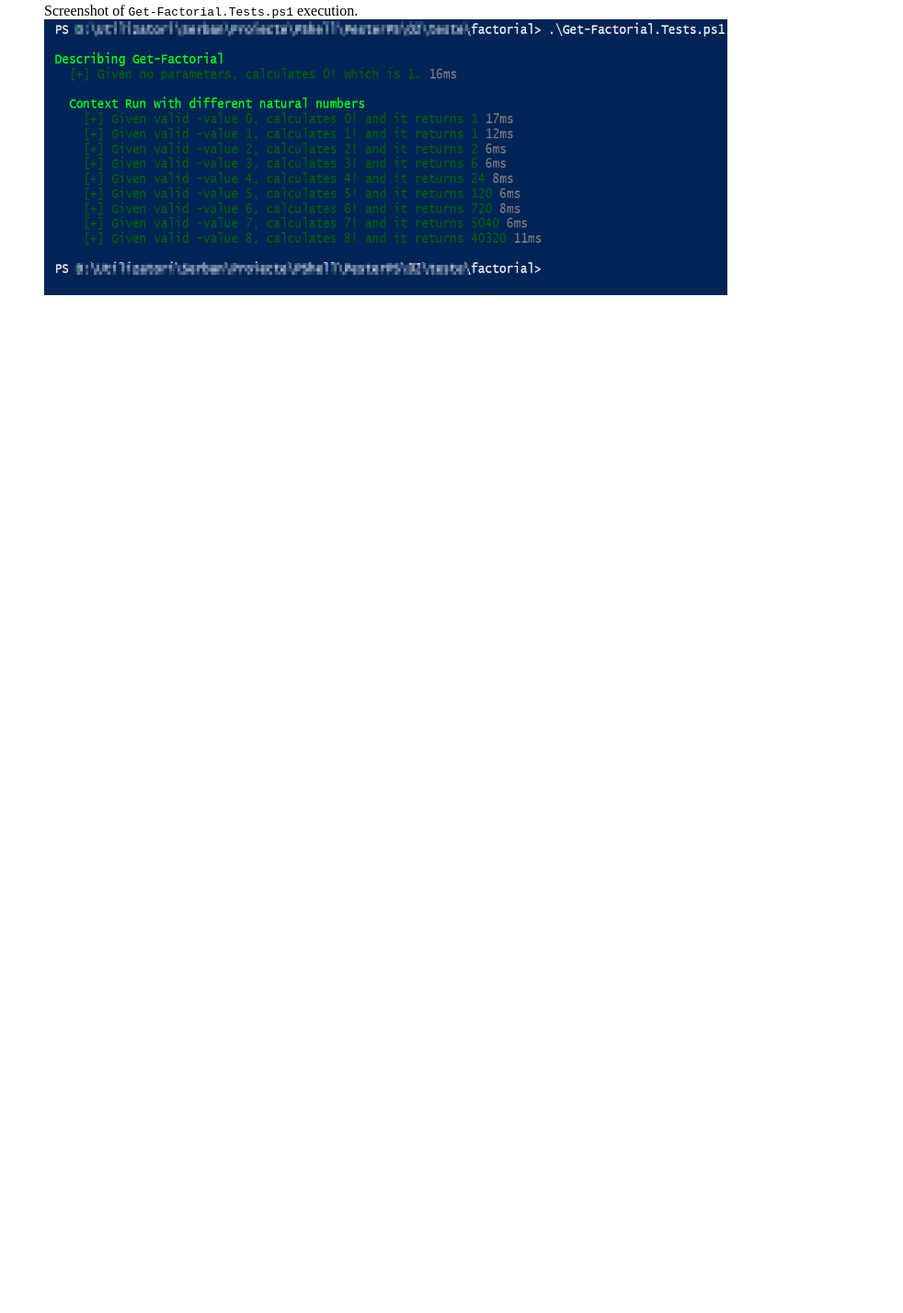
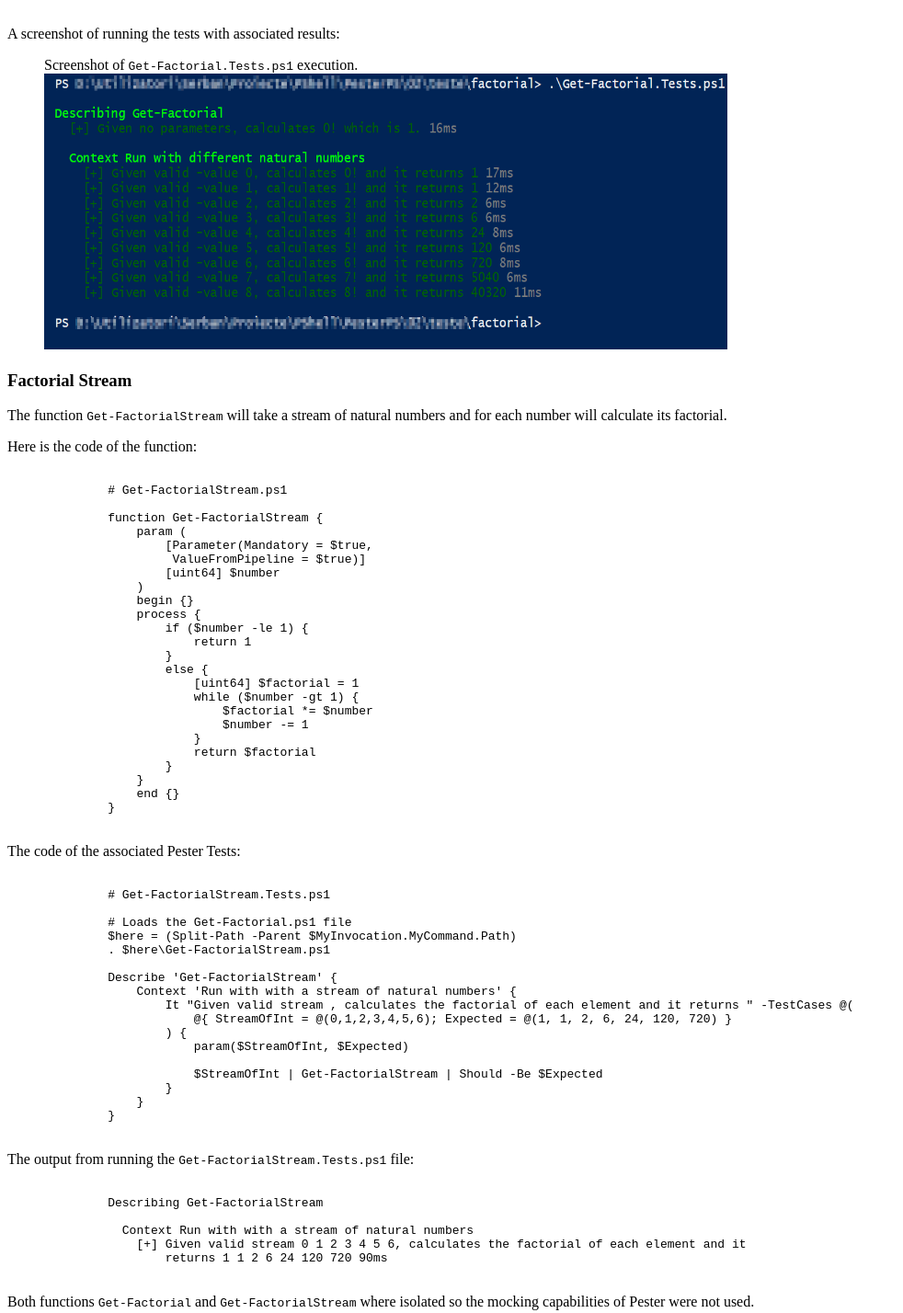
Before and after one commit to pserban/pserban.github.io, a plain HTML site: page blog/2017/10/25/factorial-pester.html in a window 1280 px wide. Shown: the part 1372-2800 px from the top of the page at 92% size, without its empty margins (0-982 px from the left). Before the commit the page ends 1713 px from the top, so only its background shows below. Drawn offline with Linux system fonts and the light colour scheme.

Commit message:
Adauga functia Get-FactorialStream cu testele unitare asociate. Formatari aditionale.

```diff
--- a/blog/2017/10/25/factorial-pester.html
+++ b/blog/2017/10/25/factorial-pester.html
@@ -6,23 +6,26 @@
   <meta http-equiv="X-UA-Compatible" content="IE=edge">
   <meta name="viewport" content="width=device-width, initial-scale=1">
 
-  <title>Serban Patriciu</title>
+  <title>Technical Experiments</title>
   <meta name="description" content="sql server database administrator, sql developer">
 </head>
   <body>
     <header>
-      <h2>Serban Patriciu</h2>
+      <h2>Technical Experiments</h2>
       <nav>
         <a href="/about.html">About</a>
         <a href="/index.html">Posts</a>
       </nav>
     </header>
     <section>
+      <hgroup>
+        <h2>Factorial Functions</h2>
+        <h4><time date="2017-10-25" pubdate>October 25 2017</time></h4>
+      </hgroup>
       <article>
-        <h2>Simple factorial</h2>
-        <h4><time date="2017-10-25" pubdate>October 25 2017</time></h4>
+        <h3>Simple factorial</h3>
         <p>The function <code>Get-Factorial</code> calculates the factorial of a natural
-            number using recursion. The formula for factorial is:
+            number using recursion. The formula for factorial is: <br />
             n! = 1 &lowast; 2 &lowast; 3 &lowast; ... &lowast; n </p>
         <p>In order to develop it using BDD, the <code>Pester</code> (4.0) module was used, in
             the context of PowerShell version 5.0.</p>
@@ -101,8 +104,76 @@
             <img src="factorialpester01.png" height="300" width="743">
         </figure>
       </article>
+      <article>
+          <h3>Factorial Stream</h3>
+          <p>The function <code>Get-FactorialStream</code> will take a stream of
+            natural numbers and for each number will calculate its factorial.
+          </p>
+          <p>Here is the code of the function:</p>
+          <pre><code>
+              # Get-FactorialStream.ps1
+
+              function Get-FactorialStream {
+                  param (
+                      [Parameter(Mandatory = $true,
+                       ValueFromPipeline = $true)]
+                      [uint64] $number
+                  )
+                  begin {}
+                  process {
+                      if ($number -le 1) {
+                          return 1
+                      }
+                      else {
+                          [uint64] $factorial = 1
+                          while ($number -gt 1) {
+                              $factorial *= $number
+                              $number -= 1
+                          }
+                          return $factorial
+                      }
+                  }
+                  end {}
+              }
+          </code></pre>
+          <p>The code of the associated Pester Tests:</p>
+          <pre><code>
+              # Get-FactorialStream.Tests.ps1
+
+              # Loads the Get-Factorial.ps1 file
+              $here = (Split-Path -Parent $MyInvocation.MyCommand.Path)
+              . $here\Get-FactorialStream.ps1
+
+              Describe 'Get-FactorialStream' {
+                  Context 'Run with with a stream of natural numbers' {
+                      It "Given valid stream <StreamOfInt>, calculates the factorial of each element and it returns <Expected>" -TestCases @(
+                          @{ StreamOfInt = @(0,1,2,3,4,5,6); Expected = @(1, 1, 2, 6, 24, 120, 720) }
+                      ) {
+                          param($StreamOfInt, $Expected)
+
+                          $StreamOfInt | Get-FactorialStream | Should -Be $Expected
+                      }
+                  }
+              }
+          </code></pre>
+          <p>The output from running the
+              <code>Get-FactorialStream.Tests.ps1</code> file:
+          </p>
+          <pre><output>
+              Describing Get-FactorialStream
+
+                Context Run with with a stream of natural numbers
+                  [+] Given valid stream 0 1 2 3 4 5 6, calculates the factorial of each element and it
+                      returns 1 1 2 6 24 120 720 90ms
+          </output></pre>
+      </article>
+      <article>
+        <p>Both functions <code>Get-Factorial</code> and <code>Get-FactorialStream</code>
+          where isolated so the mocking capabilities of Pester were not used.</p>
+      </article>
     </section>
     <footer>
+      <p>Serban Patriciu</p>
     </footer>
   </body>
 </html>
```
Also changed, not shown: about.html (+2 -1 lines), index.html (+3 -2 lines).
